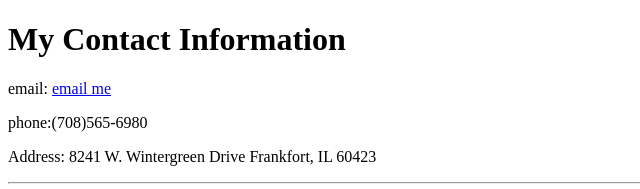
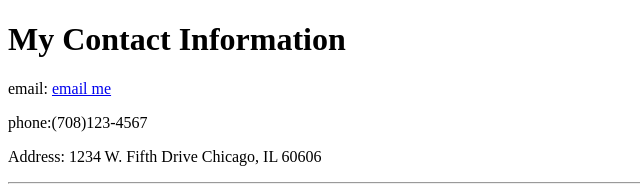
Before and after one commit to bindergit/cv, a plain HTML site: page contactme.html in a window 1280 px wide. Shown: the top 189 px of the page, 0-640 px from the left. Drawn offline with Linux system fonts and the light colour scheme.

Commit message:
Remove some personal info

```diff
--- a/contactme.html
+++ b/contactme.html
@@ -8,9 +8,9 @@
     <h1>My Contact Information</h1>
 
       <p>email: <a href="mailto:binderminder@gmail.com?subject=feedback">email me</a></p>
-      <p>phone:(708)565-6980</p>
-      <p>Address: 8241 W. Wintergreen Drive
-            Frankfort, IL 60423</p>
+      <p>phone:(708)123-4567</p>
+      <p>Address: 1234 W. Fifth Drive
+            Chicago, IL 60606</p>
 
   <hr>
   <form class="" action="contactme.html" method="post">
```
Also changed, not shown: index.html (+1 -3 lines).
